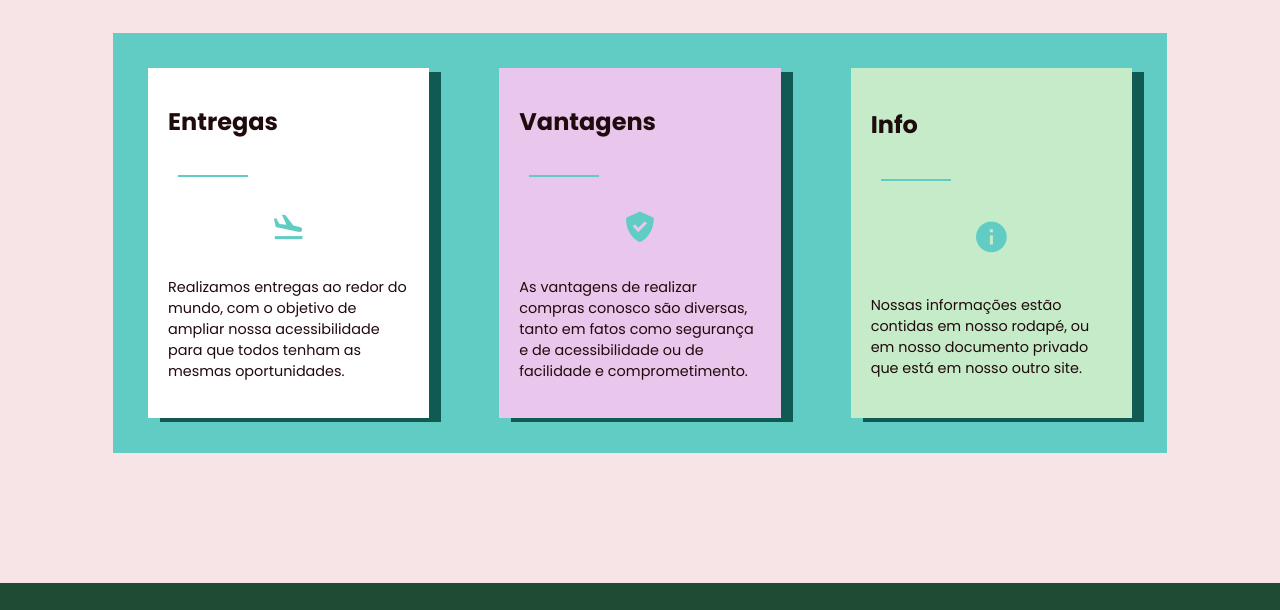
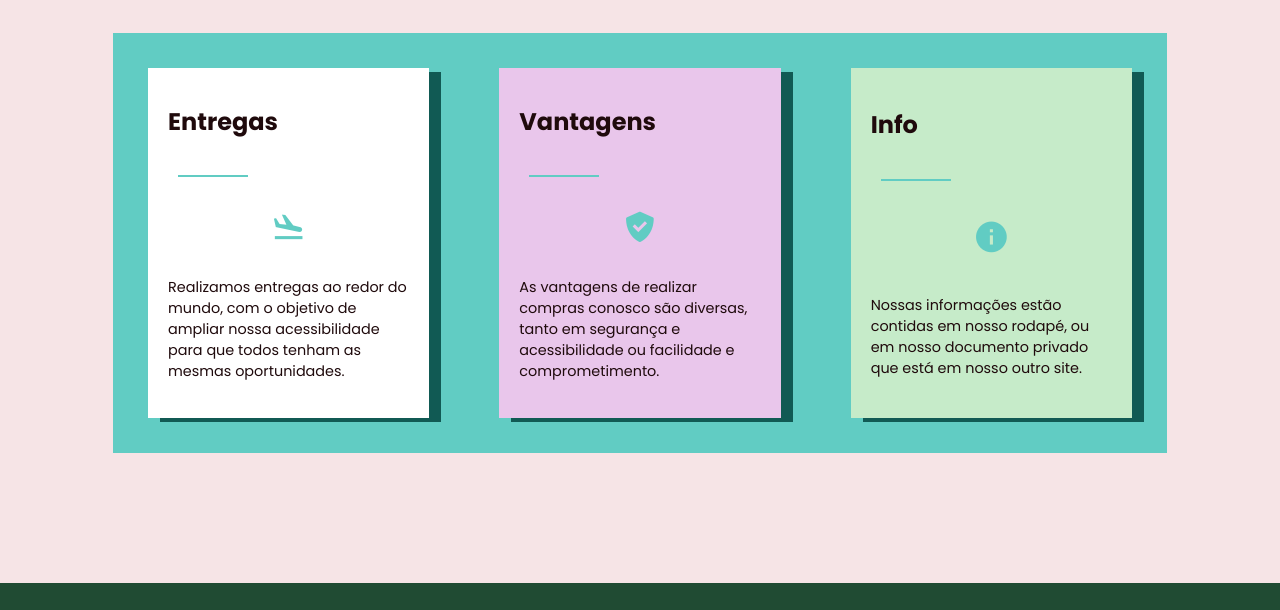
Before and after one commit to RianRG/projetoEscolar, a plain HTML site: page index.html in a window 1280 px wide. Shown: the part 1735-2345 px from the top of the page. Drawn offline with nearby package versions, Linux system fonts and the light colour scheme.

```diff
--- a/estilos/style.css
+++ b/estilos/style.css
@@ -270,7 +270,6 @@
     flex-direction: column;
     justify-content: space-around;
     box-shadow: 12px 4px rgb(17, 90, 84);
-
 }
 
 .caixa i{
--- a/index.html
+++ b/index.html
@@ -83,9 +83,8 @@
                 <div class="caixa">
                     <h2>Vantagens</h2>
                     <i class='bx bxs-check-shield'></i>
-                    <p>As vantagens de realizar compras conosco são
-                        diversas, tanto em fatos como segurança e de acessibilidade
-                        ou de facilidade e comprometimento.
+                    <p>As vantagens de realizar compras conosco são diversas, tanto
+                        em segurança e acessibilidade ou facilidade e comprometimento.
                     </p>
                 </div>
                 <div class="caixa">
```
